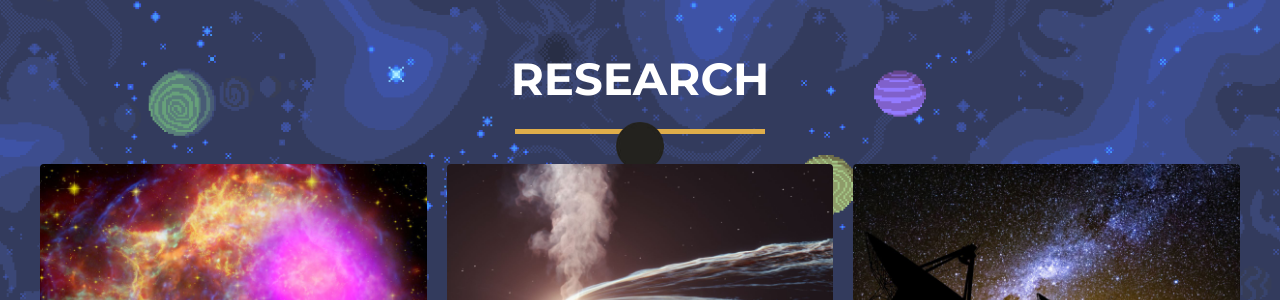
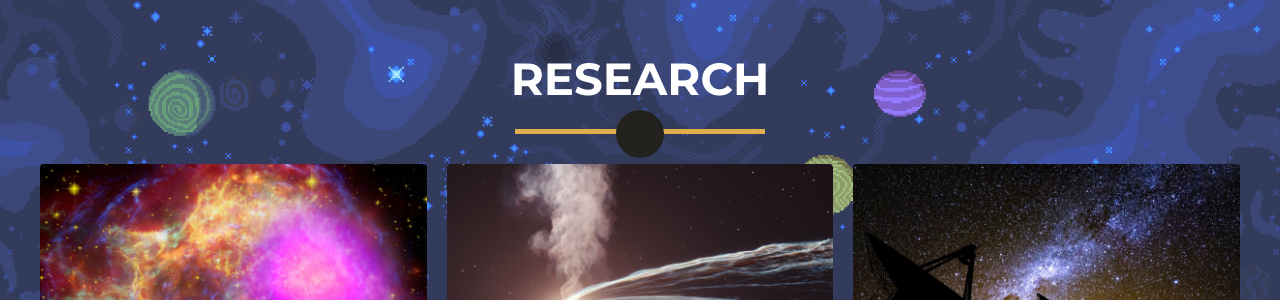
Before and after one commit to 14neil/14neil.github.io, a Jekyll site: the page built from _posts/2025-09-04-project-6.markdown, in a window 1280 px wide and 900 px high, scrolled down 927 px. Shown: the part 150-450 px from the top of the window. Built offline with Jekyll 4.4.1, drawn with Linux system fonts in a browser that asks for light colours.

Commit message:
Update main.css

```diff
--- a/_includes/css/main.css
+++ b/_includes/css/main.css
@@ -53,7 +53,7 @@ hr.moon_new:after {
   content: "";
   display: inline-block;
   position: relative;
-  top: -0.8em;             /* lifts moon above line */
+  top: -1.6em;             /* lifts moon above line */
   width: 48px;             /* adjust size */
   height: 48px;
   background: url("img/moon_new.png") no-repeat center center;
```
